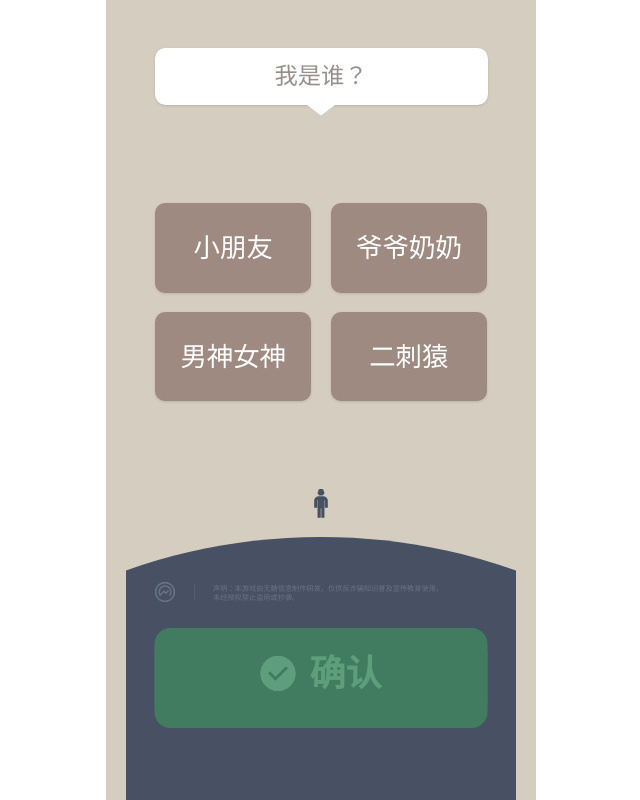
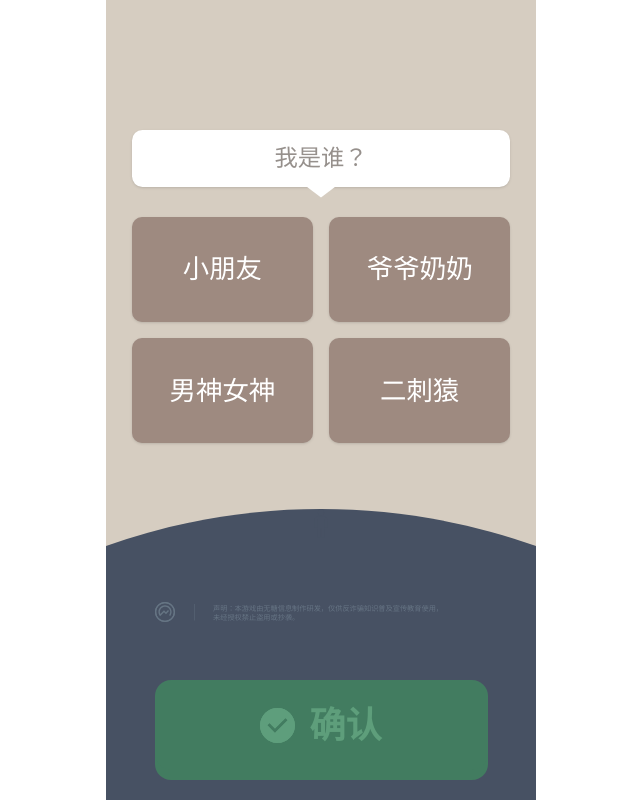
Before and after one commit to furuhana/MCP_shiyan, a React (Vite) app: page / in a window 1280 px wide. Shown: the whole page, without its empty margins (319-959 px from the left). Built offline with nearby package versions, Linux system fonts and the light colour scheme.

Commit message:
试试这个

```diff
--- a/src/components/ContainerQuestionWhole.jsx
+++ b/src/components/ContainerQuestionWhole.jsx
@@ -3,13 +3,13 @@ import { ShapeBubbleTail } from './Icons';
 
 export default function ContainerQuestionWhole() {
     return (
-        <div className="relative w-[333px] h-[67px]" data-name="Container_Question_Whole">
-            {/* Bubble Card relative container */}
+        <div className="relative w-full" data-name="Container_Question_Whole">
+            {/* Bubble Card - Width 100% of parent (which is 88%) */}
             <div className="relative w-full h-[56.5px] bg-white rounded-[10.4px] flex justify-center items-center shadow-sm">
                 <p className="text-[#96908c] text-[23.3px] text-center font-['Inter']">我是谁？</p>
             </div>
 
-            {/* Tail positioned absolutely */}
+            {/* Tail positioned absolutely and centered */}
             <div className="absolute top-[56.5px] left-1/2 -translate-x-1/2 w-[27.8px] h-[10.5px]">
                 <div className="w-full h-full rotate-180">
                     <ShapeBubbleTail />
--- a/src/components/GridContainerOptions.jsx
+++ b/src/components/GridContainerOptions.jsx
@@ -9,11 +9,11 @@ const options = [
 
 export default function GridContainerOptions() {
     return (
-        <div className="flex flex-wrap gap-x-[20px] gap-y-[19px] w-[332px] justify-center content-start" data-name="Grid_Container_Options">
+        <div className="grid grid-cols-2 gap-4 w-full" data-name="Grid_Container_Options">
             {options.map((text, index) => (
                 <div
                     key={index}
-                    className="w-[155.6px] h-[89.7px] bg-[#9e8a80] rounded-[10px] flex justify-center items-center cursor-pointer active:scale-95 transition-transform shadow-sm"
+                    className="w-full aspect-[155/90] bg-[#9e8a80] rounded-[10px] flex justify-center items-center cursor-pointer active:scale-95 transition-transform shadow-sm"
                     data-name={`Btn_Option_Item_${index + 1}`}
                 >
                     <p className="text-white text-[26.4px] font-['Inter'] text-center">{text}</p>
--- a/src/components/SectionFooterScene.jsx
+++ b/src/components/SectionFooterScene.jsx
@@ -10,20 +10,37 @@ import {
 export default function SectionFooterScene() {
     return (
         <div
-            className="relative w-full h-[291px] pb-[calc(20px+env(safe-area-inset-bottom))] box-content flex-none"
+            className="absolute bottom-0 left-0 w-full h-[291px] pointer-events-none"
             data-name="Section_Footer_Scene"
         >
-            {/* Background Hill - Anchored to bottom */}
-            <div className="absolute bottom-0 left-1/2 -translate-x-1/2 w-[390px] h-[263px]">
+            {/* Background Hill - Fill Container */}
+            <div className="absolute bottom-0 left-0 w-full h-full">
+                {/* Adjust SVG scaling to fill width, maintain aspect ratio or cover?
+             Figma says "Bg_Shape_Hill must full fill container bottom".
+             Given w-full, height might vary if aspect preserved.
+             But container is fixed h-[291px] in my code above?
+             Wait, if I use h-[291px] and w-full, aspect ratio might break.
+             But user instruction: "Background Hill must fill container bottom".
+             Let's set h-full w-full object-cover logic effectively on SVG?
+             SVG naturally scales. I will use preserveAspectRatio="none" in Icons.jsx?
+             Icons.jsx already has preserveAspectRatio="none" for BgShapeHill.
+             So w-full h-full will stretch it to fill the 291px height.
+         */}
                 <BgShapeHill />
             </div>
 
-            {/* Silhouette Man - Centered horizontally, top positioned */}
+            {/* Silhouette Man - Centered */}
             <div className="absolute top-0 left-1/2 -translate-x-1/2 w-[13.66px] h-[28.83px]">
                 <IconSilhouetteMan />
             </div>
 
-            {/* Logo Group */}
+            {/* Logo Group - These are absolutely positioned in design.
+          If design is responsive, keeping fixed top/left might be slightly off on wider screens?
+          But instruction only specified relative positioning for Man and Button.
+          I will keep these as per Figma original absolute relative to the footer container
+          (which is width of screen).
+          Actually, if width stretches, left-[49px] stays left. That's fine.
+      */}
             <div className="absolute top-[93px] left-[49px] w-[20px] h-[20px]">
                 <IconLogoGroup />
             </div>
@@ -37,21 +54,34 @@ export default function SectionFooterScene() {
                 <p>未经授权禁止盗用或抄袭。</p>
             </div>
 
-            {/* 3D Button - Btn_Confirm_Primary */}
-            <div className="absolute top-[139px] left-1/2 -translate-x-1/2 w-[333px] h-[100px] pointer-events-auto cursor-pointer active:scale-95 transition-transform" data-name="Btn_Confirm_Primary">
-                {/* Shadow Layer (Bottom) */}
+            {/* 3D Button - Btn_Confirm_Primary
+          Rule: "Must be inside hill, provide itself pb-[calc(20px+env...)] margin"
+          I will position it absolute bottom with full width to center it,
+          and apply the padding to lift it up.
+      */}
+            <div className="absolute bottom-0 w-full pb-[calc(20px+env(safe-area-inset-bottom))] flex justify-center pointer-events-auto">
+                {/* Button Dimensions fixed or responsive?
+             Figma width 333px.
+             If I leave it w-[333px] it might overflow on very small screens?
+             Max-width constraint on root is 430. 333 fits.
+             On iPhone 5/SE (320px) it might be too big.
+             "Dimensions adaptation: ... w-[88%]" applied to top elements.
+             Should I apply w-[88%] to button too?
+             User didn't explicitly say. But "Green confirm button must be located inside...".
+             I'll use w-[85%] max-w-[333px] to be safe and responsive.
+         */}
+                <div className="relative w-[85%] max-w-[333px] h-[100px] cursor-pointer active:scale-95 transition-transform" data-name="Btn_Confirm_Primary">
+                    {/* Shadow Layer */}
                     <div className="absolute top-[10px] left-0 w-full h-[90px] bg-[#427c60] rounded-[16px]"></div>
 
-                {/* Front Layer (Top) */}
+                    {/* Front Layer */}
                     <div className="absolute top-0 left-0 w-full h-[90px] bg-[#427c60] rounded-[16px] flex items-center justify-center">
-                    {/* Content Group */}
                         <div className="flex items-center gap-[14px]">
-                        {/* Check Icon */}
                             <div className="w-[35px] h-[35px]">
                                 <IconCheck />
                             </div>
-                        {/* Text */}
                             <span className="text-[#5e9e7b] text-[36px] font-bold">确认</span>
+                        </div>
                     </div>
                 </div>
             </div>
--- a/src/components/ViewHomePage.jsx
+++ b/src/components/ViewHomePage.jsx
@@ -6,20 +6,27 @@ import SectionFooterScene from './SectionFooterScene';
 export default function ViewHomePage() {
     return (
         <div
-            className="relative w-full max-w-[430px] mx-auto h-[100dvh] bg-[#d6cdc1] overflow-hidden flex flex-col select-none"
+            className="relative w-full max-w-[430px] mx-auto h-[100dvh] bg-[#d6cdc1] overflow-hidden flex flex-col items-center select-none"
             data-name="View_Home_Page"
         >
-            {/* Question Area - Top with margin */}
-            <div className="mt-12 w-full flex justify-center flex-none">
+            {/*
+        Rule 1: Global Container h-[100dvh], relative, overflow-hidden, centering
+        Rule 2: Question Area mt-[130px], w-[88%]
+        Rule 3: Options Area mt-[30px], w-[88%]
+        Rule 4: Footer absolute bottom-0 w-full
+      */}
+
+            {/* Question Area */}
+            <div className="mt-[130px] w-[88%] z-10">
                 <ContainerQuestionWhole />
             </div>
 
-            {/* Options Area - Middle, Flex-1 to occupy space and center content */}
-            <div className="flex-1 w-full flex flex-col justify-center items-center">
+            {/* Options Area */}
+            <div className="mt-[30px] w-[88%] z-10">
                 <GridContainerOptions />
             </div>
 
-            {/* Footer Area - Bottom, natural flow */}
+            {/* Footer Area */}
             <SectionFooterScene />
         </div>
     );
```
Also changed, not shown: 1 other file (tests, documents, lock files or other folders). Lines whose indentation alone changed are shown as unchanged.
